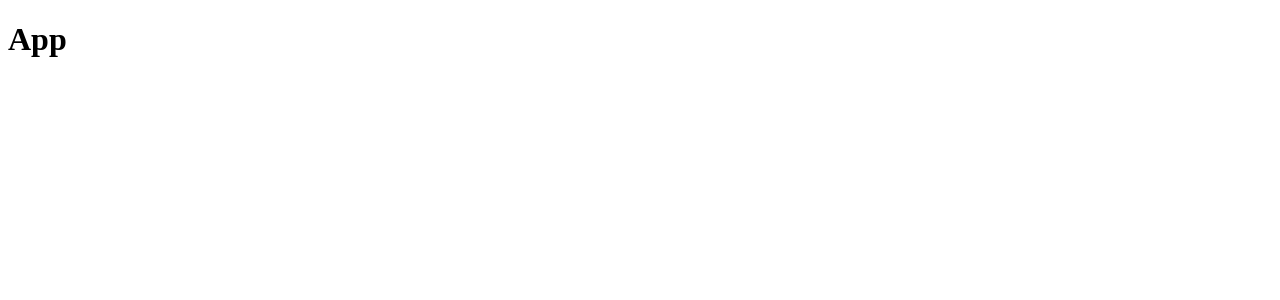
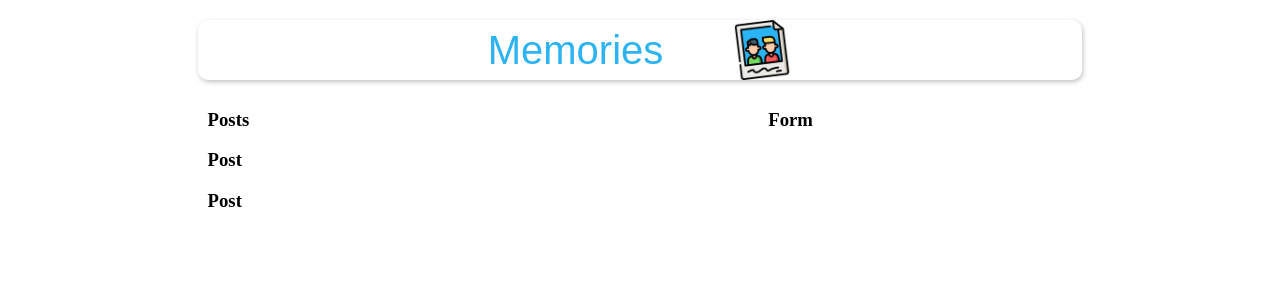
Before and after one commit to Asadfaraz/stories-mern-app, a React (Create React App) app in the folder client/: page / in a window 1280 px wide. Shown: the top 300 px of the page. Built offline with nearby package versions, Linux system fonts and the light colour scheme.

Commit message:
client simple styles and components added

```diff
--- a/client/src/App.js
+++ b/client/src/App.js
@@ -1,9 +1,30 @@
 import React from "react";
+import classes from "./app.module.css";
+
+import memories from "./images/memories.png";
+import Posts from "./components/Posts/Posts";
+import Form from "./components/Form/Form";
 
 const App = () => {
   return (
-    <div>
-      <h1>App</h1>
+    <div className={classes.container}>
+      <header>
+        <div className={classes.headItems}>
+          <h2>Memories</h2>
+          <img src={memories} alt="memories" />
+        </div>
+      </header>
+
+      {/*  */}
+      <section className={classes.appComponents}>
+        <article className={classes.postComp}>
+          <Posts />
+        </article>
+        {/*  */}
+        <article className={classes.formComp}>
+          <Form />
+        </article>
+      </section>
     </div>
   );
 };
--- /dev/null
+++ b/client/src/app.module.css
@@ -0,0 +1,49 @@
+.container {
+  padding: 0;
+  margin: 0;
+  box-sizing: border-box;
+
+  width: 70%;
+  margin: 0 auto;
+}
+
+header {
+  margin-top: 20px;
+  background-color: white;
+
+  box-shadow: 1px 2px 5px 0 rgb(196, 194, 194);
+  border-radius: 10px;
+}
+.headItems {
+  width: 50%;
+  margin: 0 auto;
+  display: flex;
+  justify-content: space-evenly;
+  align-items: center;
+}
+.headItems h2 {
+  font-family: Arial, Helvetica, sans-serif;
+  font-weight: normal;
+  font-size: 40px;
+  margin: 0;
+  color: rgb(44, 179, 241);
+}
+.headItems img {
+  width: 60px;
+  object-fit: contain;
+}
+/* header completed */
+
+.appComponents {
+  display: flex;
+  justify-content: space-between;
+
+  padding: 10px;
+}
+
+.postComp {
+  flex-grow: 2;
+}
+.formComp {
+  flex-grow: 1;
+}
--- /dev/null
+++ b/client/src/components/Form/Form.js
@@ -0,0 +1,7 @@
+import React from "react";
+
+const Form = () => {
+  return <h1>Form</h1>;
+};
+
+export default Form;
--- /dev/null
+++ b/client/src/components/Posts/Post/Post.js
@@ -0,0 +1,7 @@
+import React from "react";
+
+const Post = () => {
+  return <h3>Post</h3>;
+};
+
+export default Post;
--- /dev/null
+++ b/client/src/components/Posts/Posts.js
@@ -0,0 +1,14 @@
+import React from "react";
+import Post from "./Post/Post";
+
+const Posts = () => {
+  return (
+    <>
+      <h1>Posts</h1>
+      <Post />
+      <Post />
+    </>
+  );
+};
+
+export default Posts;
```
Also changed, not shown: client/src/components/Form/formStyle.css (added), client/src/components/Posts/Post/postStyle.css (added), client/src/components/Posts/postsStyle.css (added), client/src/images/memories.png (added).
